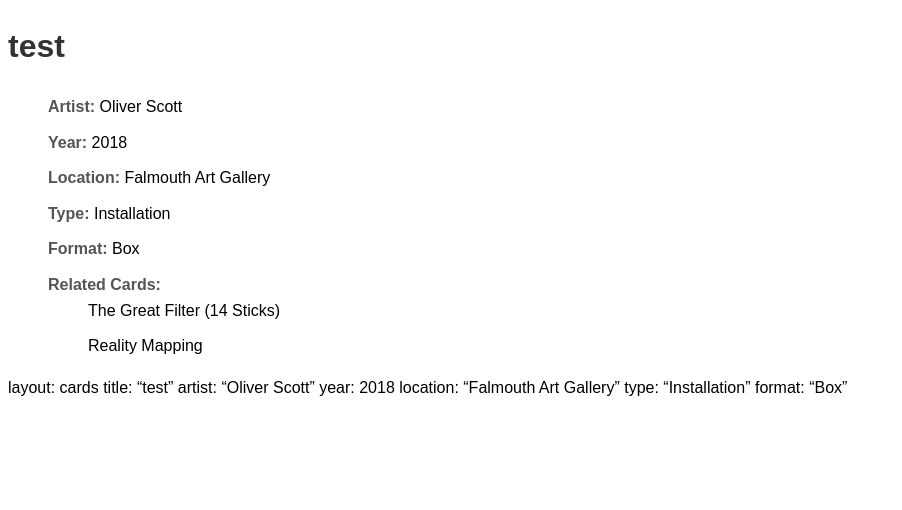
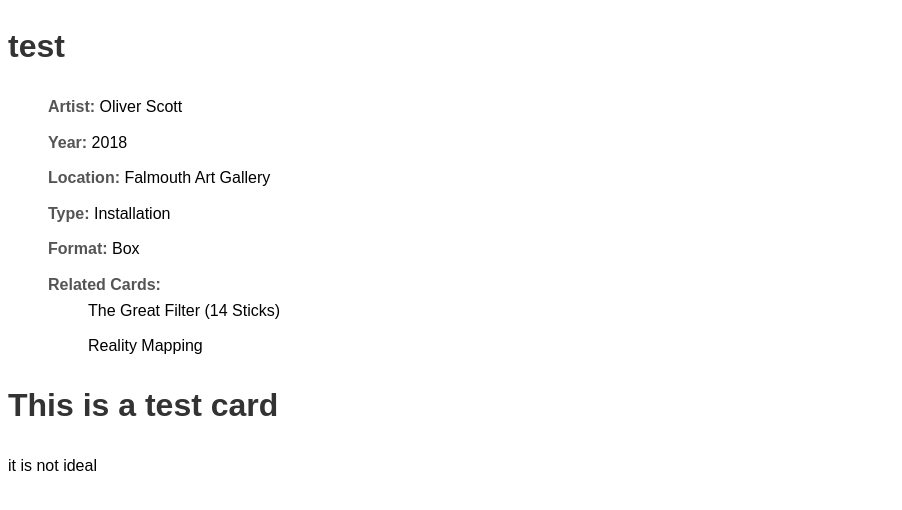
Before and after one commit to oscott/cards, a Jekyll site: the page built from test.md, in a window 1280 px wide. Shown: the top 510 px of the page, without its empty margins (0-902 px from the left). Built offline with Jekyll 4.4.1, drawn with Linux system fonts in a browser that asks for light colours.

Commit message:
update test page

```diff
--- a/test.md
+++ b/test.md
@@ -8,11 +8,5 @@ type: "Installation"
 format: "Box"
 related_cards: ["The Great Filter (14 Sticks)", "Reality Mapping"]
 ---
-
-layout: cards
-title: "test"
-artist: "Oliver Scott"
-year: 2018
-location: "Falmouth Art Gallery"
-type: "Installation"
-format: "Box"
+# This is a test card
+it is not ideal
```
